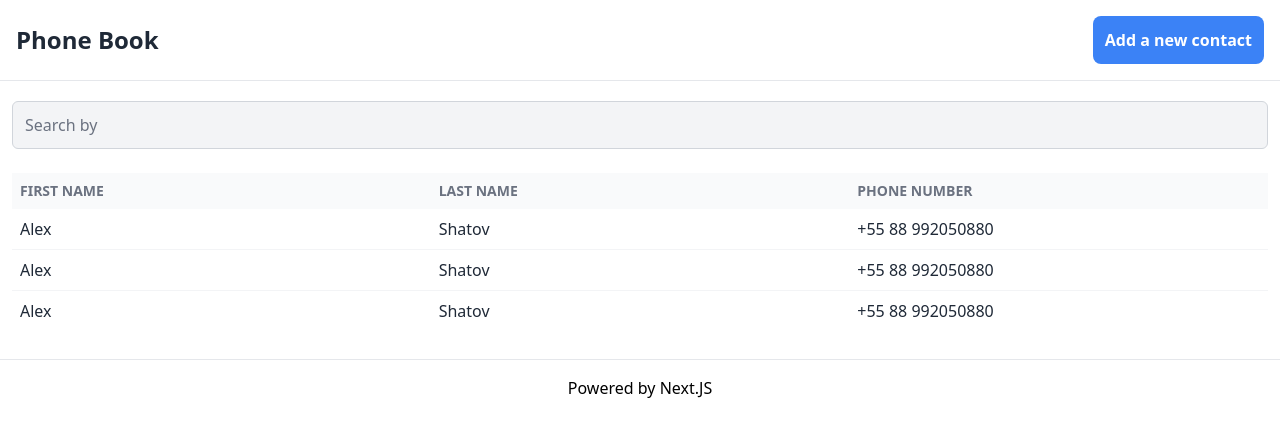
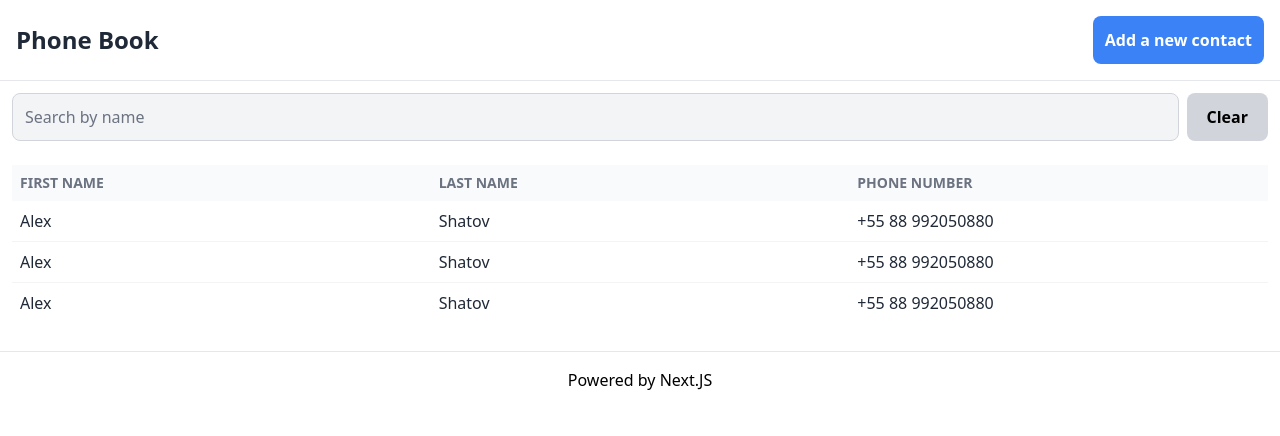
Before and after one commit to glauberfc/phone-book, a Next.js app: page / in a window 1280 px wide. Shown: the top 436 px of the page. Built offline with nearby package versions, Linux system fonts and the light colour scheme.

Commit message:
Implement search form

```diff
--- a/components/ContactsList.jsx
+++ b/components/ContactsList.jsx
@@ -1,7 +1,8 @@
 import { useContacts } from "../contexts/contacts-context"
 
 export default function ContactsList() {
-  const { contacts } = useContacts()
+  const { contacts, filteredContacts } = useContacts()
+  const contactsList = filteredContacts || contacts
 
   return (
     <table className="table-fixed w-full mt-6">
@@ -19,7 +20,7 @@ export default function ContactsList() {
         </tr>
       </thead>
       <tbody className="divide-y divide-gray-100 text-gray-800 font-medium">
-        {contacts.map((item, index) => (
+        {contactsList.map((item, index) => (
           <tr key={index}>
             <td className="w-1/2 p-2 break-all">{item.firstName}</td>
             <td className="w-1/3 p-2 break-all">{item.lastName}</td>
--- a/components/NewContactModal.jsx
+++ b/components/NewContactModal.jsx
@@ -84,7 +84,10 @@ export default function NewContactModal() {
           <span className="error-message">This field is required</span>
         )}
 
-        <input type="submit" className="block w-full mt-4 p-4 button" />
+        <input
+          type="submit"
+          className="block w-full mt-4 p-4 button button-primary"
+        />
       </form>
     </div>
   )
--- /dev/null
+++ b/components/SearchForm.jsx
@@ -0,0 +1,40 @@
+import { useForm } from "react-hook-form"
+import { useContacts } from "../contexts/contacts-context"
+
+export default function SearchForm() {
+  const { register, handleSubmit, reset } = useForm()
+  const { filterContacts } = useContacts()
+
+  function onSubmit() {
+    return undefined
+  }
+
+  function resetForm() {
+    reset({ searchTerm: undefined })
+    filterContacts(undefined)
+  }
+
+  return (
+    <form
+      className="flex justify-between items-center"
+      onSubmit={handleSubmit(onSubmit)}
+      onChange={(event) => {
+        filterContacts(event.target.value)
+      }}
+    >
+      <input
+        className="w-full h-full mr-2 p-3 bg-gray-100 text-base rounded-md border-gray-300"
+        type="text"
+        placeholder="Search by name"
+        {...register("searchTerm")}
+      />
+      <button
+        type="reset"
+        className=" button py-3 px-5 bg-gray-300 hover:bg-gray-400 active:bg-gray-400"
+        onClick={resetForm}
+      >
+        Clear
+      </button>
+    </form>
+  )
+}
--- a/contexts/contacts-context.js
+++ b/contexts/contacts-context.js
@@ -5,13 +5,31 @@ const ContactsContext = createContext()
 
 function ContactsProvider({ children }) {
   const [contacts, setContacts] = useState(DEFAULT_CONTACTS)
+  const [filteredContacts, setFilteredContacts] = useState(DEFAULT_CONTACTS)
 
   function addNewContact(newContact) {
     setContacts([...contacts, newContact])
   }
 
+  function filterContacts(query) {
+    if (!!query) {
+      return setFilteredContacts(
+        contacts.filter(
+          (contact) =>
+            contact.firstName.toLowerCase().includes(query.toLowerCase()) ||
+            contact.lastName.toLowerCase().includes(query.toLowerCase()) ||
+            contact.phoneNumber.toLowerCase().includes(query.toLowerCase()),
+        ),
+      )
+    }
+
+    return setFilteredContacts(undefined)
+  }
+
   return (
-    <ContactsContext.Provider value={{ contacts, addNewContact }}>
+    <ContactsContext.Provider
+      value={{ contacts, addNewContact, filteredContacts, filterContacts }}
+    >
       {children}
     </ContactsContext.Provider>
   )
--- a/pages/index.js
+++ b/pages/index.js
@@ -5,6 +5,7 @@ import Modal from "react-modal"
 import ContactsList from "../components/ContactsList"
 import Footer from "../components/Footer"
 import NewContactModal from "../components/NewContactModal"
+import SearchForm from "../components/SearchForm"
 
 Modal.setAppElement("#__next")
 
@@ -32,18 +33,13 @@ export default function Home() {
       <header className="flex justify-between items-center p-4 header-border">
         <h1 className="text-2xl font-bold text-gray-800">Phone Book</h1>
         <Link href="/?new-contact=true" as="/new-contact" passHref>
-          <a className="button p-3">Add a new contact</a>
+          <a className="button button-primary p-3">Add a new contact</a>
         </Link>
       </header>
 
       <main className="w-full max-w-screen-xl mx-auto">
         <div className="p-3">
-          <input
-            className="w-full h-full mt-2 p-3 bg-gray-100 text-base rounded-md border-gray-300"
-            type="text"
-            placeholder="Search by"
-          />
-
+          <SearchForm />
           <ContactsList />
         </div>
       </main>
--- a/styles/globals.css
+++ b/styles/globals.css
@@ -24,5 +24,9 @@ form > .error-message {
 }
 
 .button {
-  @apply bg-blue-500 hover:bg-blue-700 text-white font-semibold rounded-lg cursor-pointer;
+  @apply font-semibold rounded-lg cursor-pointer;
 }
+
+.button-primary {
+  @apply bg-blue-500 hover:bg-blue-700 text-white;
+}
```
